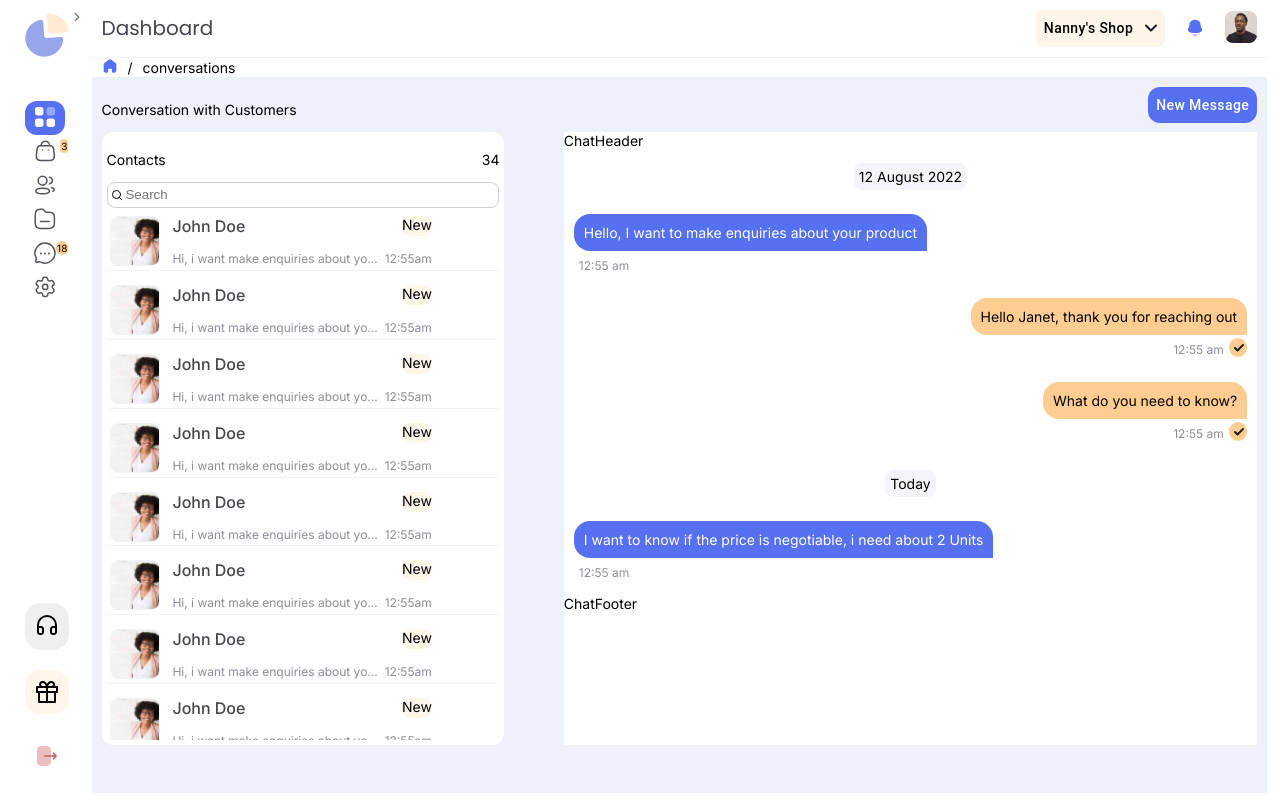
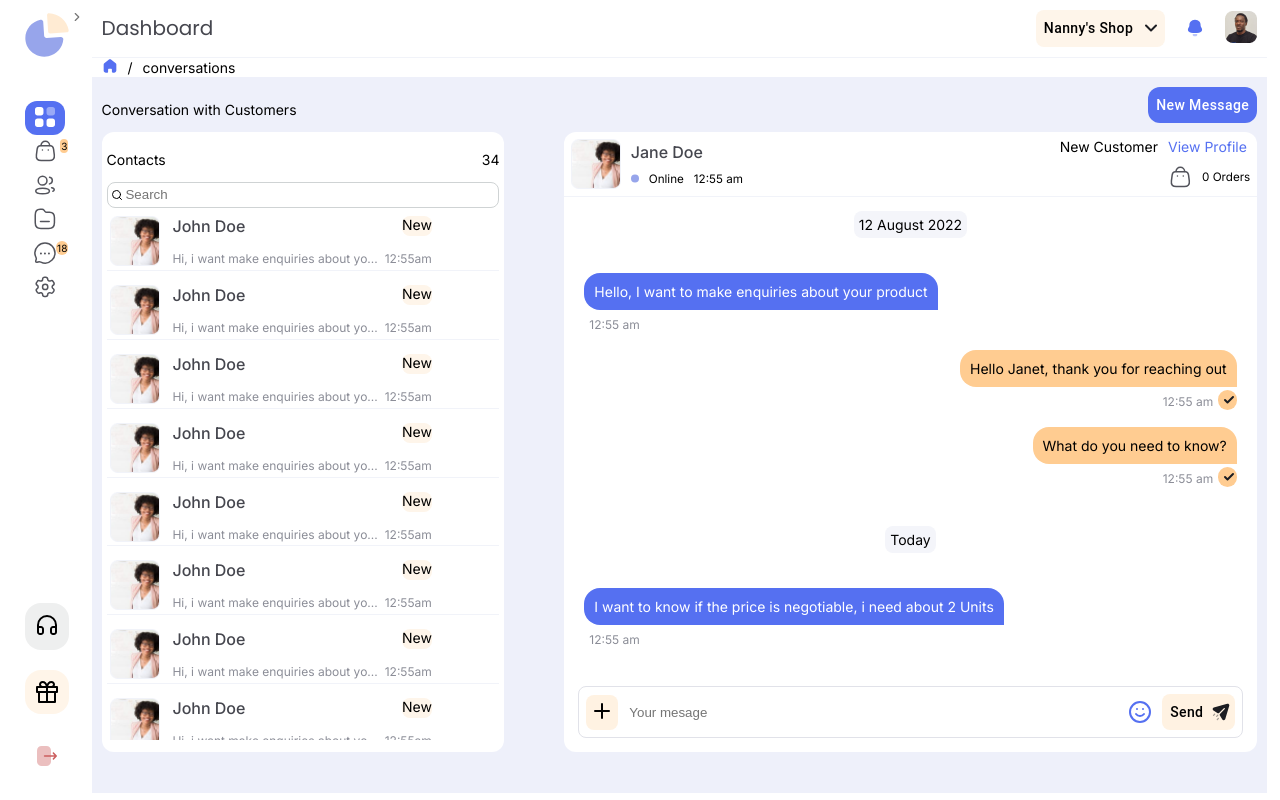
Before and after one commit to MichaelBoyo/metrix, a Next.js app: page /conversations in a window 1280 px wide. Built offline with nearby package versions, Linux system fonts and the light colour scheme.

Commit message:
chat-box

```diff
--- a/src/app/conversations/index.module.scss
+++ b/src/app/conversations/index.module.scss
@@ -1,7 +1,5 @@
 .conversations {
-  p {
-    padding: 0;
-  }
+
   padding: 10px;
 }
 .top {
--- /dev/null
+++ b/src/assets/Emoji.tsx
@@ -0,0 +1,40 @@
+export const Emoji = () => {
+  return (
+    <svg
+      width="24"
+      height="24"
+      viewBox="0 0 24 24"
+      fill="none"
+      xmlns="http://www.w3.org/2000/svg"
+    >
+      <path
+        d="M12 22C17.5228 22 22 17.5228 22 12C22 6.47715 17.5228 2 12 2C6.47715 2 2 6.47715 2 12C2 17.5228 6.47715 22 12 22Z"
+        stroke="#5570F1"
+        stroke-width="2"
+        stroke-linecap="round"
+        stroke-linejoin="round"
+      />
+      <path
+        d="M8 14C8 14 9.5 16 12 16C14.5 16 16 14 16 14"
+        stroke="#5570F1"
+        stroke-width="2"
+        stroke-linecap="round"
+        stroke-linejoin="round"
+      />
+      <path
+        d="M15 9H15.01"
+        stroke="#5570F1"
+        stroke-width="2"
+        stroke-linecap="round"
+        stroke-linejoin="round"
+      />
+      <path
+        d="M9 9H9.01"
+        stroke="#5570F1"
+        stroke-width="2"
+        stroke-linecap="round"
+        stroke-linejoin="round"
+      />
+    </svg>
+  );
+};
--- /dev/null
+++ b/src/assets/SendICon.tsx
@@ -0,0 +1,25 @@
+import React from "react";
+
+export const SendICon = () => {
+  return (
+    <svg
+      width="20"
+      height="20"
+      viewBox="0 0 20 20"
+      fill="none"
+      xmlns="http://www.w3.org/2000/svg"
+    >
+      <path
+        d="M17.8563 2.14857C17.4396 1.72274 16.8229 1.56524 16.2479 1.73191L2.8396 5.60607C2.23293 5.77441 1.80293 6.25524 1.6871 6.86524C1.56876 7.48691 1.9821 8.27691 2.5221 8.60691L6.7146 11.1669C7.1446 11.4302 7.6996 11.3644 8.05543 11.0077L12.8563 6.20691C13.0979 5.95607 13.4979 5.95607 13.7396 6.20691C13.9813 6.44774 13.9813 6.84024 13.7396 7.09024L8.93043 11.8911C8.57377 12.2477 8.5071 12.8011 8.7696 13.2319L11.3313 17.4402C11.6313 17.9394 12.1479 18.2236 12.7146 18.2236C12.7813 18.2236 12.8563 18.2236 12.9229 18.2144C13.5729 18.1319 14.0896 17.6894 14.2813 17.0644L18.2563 3.75691C18.4313 3.19024 18.2729 2.57357 17.8563 2.14857Z"
+        fill="#1C1D22"
+      />
+      <path
+        opacity="0.4"
+        fill-rule="evenodd"
+        clip-rule="evenodd"
+        d="M2.50882 14.0065C2.34882 14.0065 2.18882 13.9457 2.06716 13.8232C1.82299 13.579 1.82299 13.184 2.06716 12.9398L3.20466 11.8015C3.44883 11.5582 3.84466 11.5582 4.08883 11.8015C4.33216 12.0457 4.33216 12.4415 4.08883 12.6857L2.95049 13.8232C2.82882 13.9457 2.66882 14.0065 2.50882 14.0065ZM5.64316 15.0002C5.48316 15.0002 5.32316 14.9393 5.20149 14.8168C4.95733 14.5727 4.95733 14.1777 5.20149 13.9335L6.33899 12.7952C6.58316 12.5518 6.97899 12.5518 7.22316 12.7952C7.46649 13.0393 7.46649 13.4352 7.22316 13.6793L6.08483 14.8168C5.96316 14.9393 5.80316 15.0002 5.64316 15.0002ZM5.85458 17.9735C5.97624 18.096 6.13624 18.1568 6.29624 18.1568C6.45624 18.1568 6.61624 18.096 6.73791 17.9735L7.87624 16.836C8.11958 16.5918 8.11958 16.196 7.87624 15.9518C7.63207 15.7085 7.23624 15.7085 6.99207 15.9518L5.85458 17.0902C5.61041 17.3343 5.61041 17.7293 5.85458 17.9735Z"
+        fill="#1C1D22"
+      />
+    </svg>
+  );
+};
--- a/src/components/Chat/index.module.scss
+++ b/src/components/Chat/index.module.scss
@@ -1,17 +1,20 @@
 .chat {
   background: white;
   width: 60%;
+  border-radius: 12px;
 }
 
 .sender,
 .receiver {
-  width: fit-content;
+
   p {
     border-radius: 16px 16px 0px 16px;
+    padding: 10px;
     margin: 0;
-    padding: 10px;
+    text-align: center;
   }
-  margin: 10px;
+  margin: 1%;
+  width: max-content;
 }
 
 .receiver {
@@ -19,7 +22,7 @@
     background: var(--primary-100, #5570f1);
     color: white;
   }
-  text-align: left;
+
   align-self: flex-start;
   i {
     display: none;
@@ -57,6 +60,7 @@
   display: flex;
   flex-direction: column;
   justify-content: space-between;
+  padding: 2%;
 }
 .date {
   display: flex;
--- a/src/components/Chat/index.tsx
+++ b/src/components/Chat/index.tsx
@@ -1,3 +1,4 @@
+"use client";
 import React from "react";
 import style from "./index.module.scss";
 import { ChatHeader } from "../ChatHeader";
@@ -20,6 +21,12 @@ const chats = [
   },
 ];
 export const Chat = () => {
+  const [value, setValue] = React.useState("");
+
+  const handlelick = () => {
+    chats[1].sender.push(`sender\`${value}\`12:55 am`);
+    setValue("");
+  };
   return (
     <div className={style.chat}>
       <ChatHeader />
@@ -32,7 +39,7 @@ export const Chat = () => {
           <div className={style.chatBox}>
             {item.sender.map((msg, idx) => (
               <div key={idx} className={style[msg.split("`")[0]]}>
-                <div className={style.innerDiv}>
+
                   <p>{msg.split("`")[1]}</p>
                   <div className={style.time}>
                     <small>{msg.split("`")[2]}</small>
@@ -42,12 +49,12 @@ export const Chat = () => {
                     </i>
                   </div>
                 </div>
-              </div>
+
             ))}
           </div>
         </div>
       ))}
-      <ChatFooter />
+      <ChatFooter value={value} setValue={setValue} handleClick={handlelick} />
     </div>
   );
 };
--- a/src/components/ChatFooter.tsx
+++ /dev/null
@@ -1,5 +0,0 @@
-import React from "react";
-
-export const ChatFooter = () => {
-  return <div>ChatFooter</div>;
-};
--- /dev/null
+++ b/src/components/ChatFooter/index.module.scss
@@ -0,0 +1,33 @@
+.chatFooter {
+  border-radius: 8px;
+  border: 1px solid var(--grey, #e1e2e9);
+  display: flex;
+  justify-content: space-between;
+  align-items: center;
+  margin: 2%;
+
+  padding: 1%;
+  input {
+    width: 75%;
+    border: none;
+  }
+  input:focus {
+    outline: none;
+  }
+}
+.plus {
+  border-radius: 8px;
+  background: var(--secondary-30, #fff2e2);
+  padding: 4px;
+}
+.sendButton,
+.plus {
+  border-radius: 8px;
+  background: var(--secondary-30, #fff2e2);
+  padding: 4px;
+}
+
+.sendButton {
+  padding: 0;
+  height: 30%;
+}
--- /dev/null
+++ b/src/components/ChatFooter/index.tsx
@@ -0,0 +1,36 @@
+import React, { FC } from "react";
+import style from "./index.module.scss";
+import { Plus } from "react-feather";
+import { Button } from "@mui/material";
+import { Emoji } from "@/assets/Emoji";
+import { SendICon } from "@/assets/SendICon";
+interface ChatFooterProps {
+  value: string;
+  setValue: (val: string) => void;
+  handleClick: () => void;
+}
+export const ChatFooter: FC<ChatFooterProps> = ({ value, setValue, handleClick }) => {
+  return (
+    <div className={style.chatFooter}>
+      <div className={style.plus}>
+        <Plus />
+      </div>
+      <input
+        onChange={(e) => setValue(e.target.value)}
+        value={value}
+        type="text"
+        placeholder="Your mesage"
+      />
+      <Emoji />
+      <div className={style.sendButton}>
+        <Button
+        onClick={handleClick}
+          endIcon={<SendICon />}
+          sx={{ color: "black", textTransform: "none" }}
+        >
+          Send
+        </Button>
+      </div>
+    </div>
+  );
+};
--- /dev/null
+++ b/src/components/ChatHeader/index.module.scss
@@ -0,0 +1,53 @@
+.chatHeader {
+  display: flex;
+  justify-content: space-between;
+  padding: 1%;
+
+  p {
+    margin: 0;
+  }
+  border-bottom: 1px solid var(--stroke, #f1f3f9);
+}
+.left {
+  display: flex;
+  align-items: center;
+  gap: 10px;
+}
+.right {
+  display: flex;
+
+  gap: 10px;
+}
+
+.onlineTime,
+.ordersCount {
+  display: flex;
+  align-items: center;
+  gap: 10px;
+}
+.nameDiv,
+.viewProfile {
+  display: flex;
+  flex-direction: column;
+  justify-content: space-between;
+  gap: 10px;
+}
+
+.viewProfile {
+  p {
+    color: var(--primary-100, #5570f1);
+
+    font-size: 14px;
+    font-style: normal;
+    font-weight: 400;
+    line-height: normal;
+  }
+}
+.name {
+  color: var(--black-60, #45464e);
+
+  font-size: 16px;
+  font-style: normal;
+  font-weight: 500;
+  line-height: normal;
+}
--- a/src/components/ChatHeader/index.tsx
+++ b/src/components/ChatHeader/index.tsx
@@ -1,7 +1,33 @@
-import React from 'react'
-
+import React from "react";
+import style from "./index.module.scss";
+import { User1 } from "@/assets/users/User1";
+import { PutpleDot } from "@/assets/PutpleDot";
+import { Button } from "@mui/material";
+import { OrdersIcon } from "@/assets/OrdersIcon";
 export const ChatHeader = () => {
   return (
-    <div>ChatHeader</div>
-  )
-}
+    <div className={style.chatHeader}>
+      <div className={style.left}>
+        <User1 />
+        <div className={style.nameDiv}>
+          <p className={style.name}>Jane Doe</p>
+          <div className={style.onlineTime}>
+            <PutpleDot />
+            <small>Online</small>
+            <small>12:55 am</small>
+          </div>
+        </div>
+      </div>
+      <div className={style.right}>
+        <p>New Customer</p>
+        <div className={style.viewProfile}>
+          <p>View Profile</p>
+          <div className={style.ordersCount}>
+            <OrdersIcon />
+            <small>0 Orders</small>
+          </div>
+        </div>
+      </div>
+    </div>
+  );
+};
```
